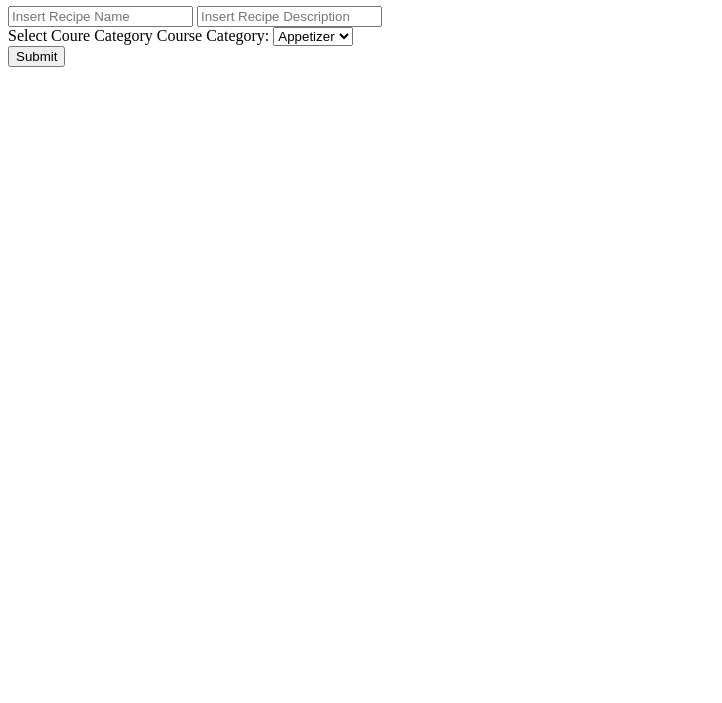
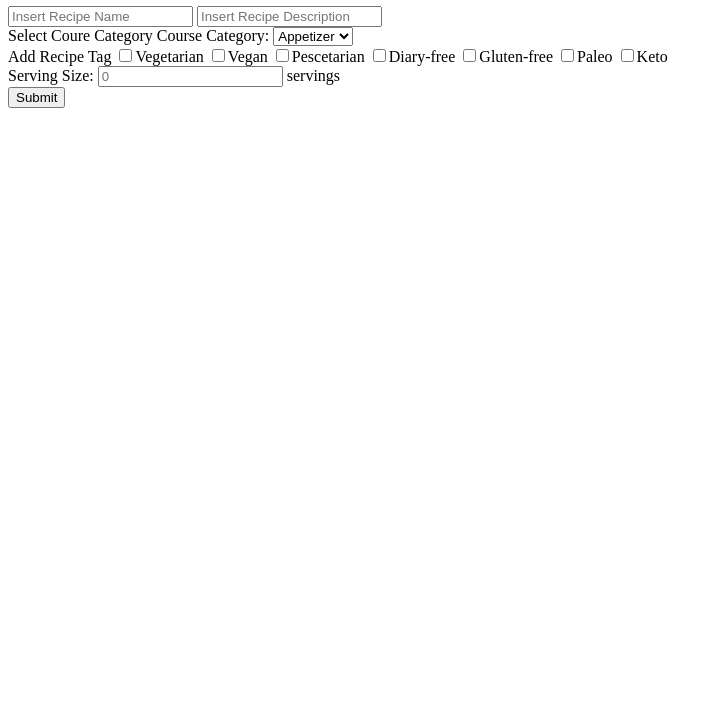
Before and after one commit to ChristinaTo1/chto7038-tracker, a website: page public/Create Page.html in a window 1280 px wide. Shown: the part 97-800 px from the top of the page, without its empty margins (0-722 px from the left). Drawn offline with Linux system fonts and the light colour scheme.

Commit message:
create page html inital

```diff
--- a/public/Create Page.html
+++ b/public/Create Page.html
@@ -27,6 +27,23 @@
                             <option value="Beverage">Beverage</option>
                         </select>
                 </div>
+                <div class="recipe tag" data-control="checkbox-dropdown">
+                    <label class="dropdown label">Add Recipe Tag</label>
+                    <label class="dropdown option">
+                        <input type="checkbox" name="dropdown group" value="Vegetarian"/>Vegetarian</label>
+                        <input type="checkbox" name="dropdown group" value="Vegan"/>Vegan</label>
+                        <input type="checkbox" name="dropdown group" value="Pescetarian"/>Pescetarian</label>
+                        <input type="checkbox" name="dropdown group" value="Dairy-free"/>Diary-free</label>
+                        <input type="checkbox" name="dropdown group" value="Gluten-free"/>Gluten-free</label>
+                        <input type="checkbox" name="dropdown group" value="Paleo"/>Paleo</label>
+                        <input type="checkbox" name="dropdown group" value="Keto"/>Keto</label>
+                </div>
+
+                <div class="serving size">Serving Size:
+                    <input type="number" id="serving number" placeholder="0"> servings
+                </div>
+
+
             </section>
 
             <section class="recipe text">
```
